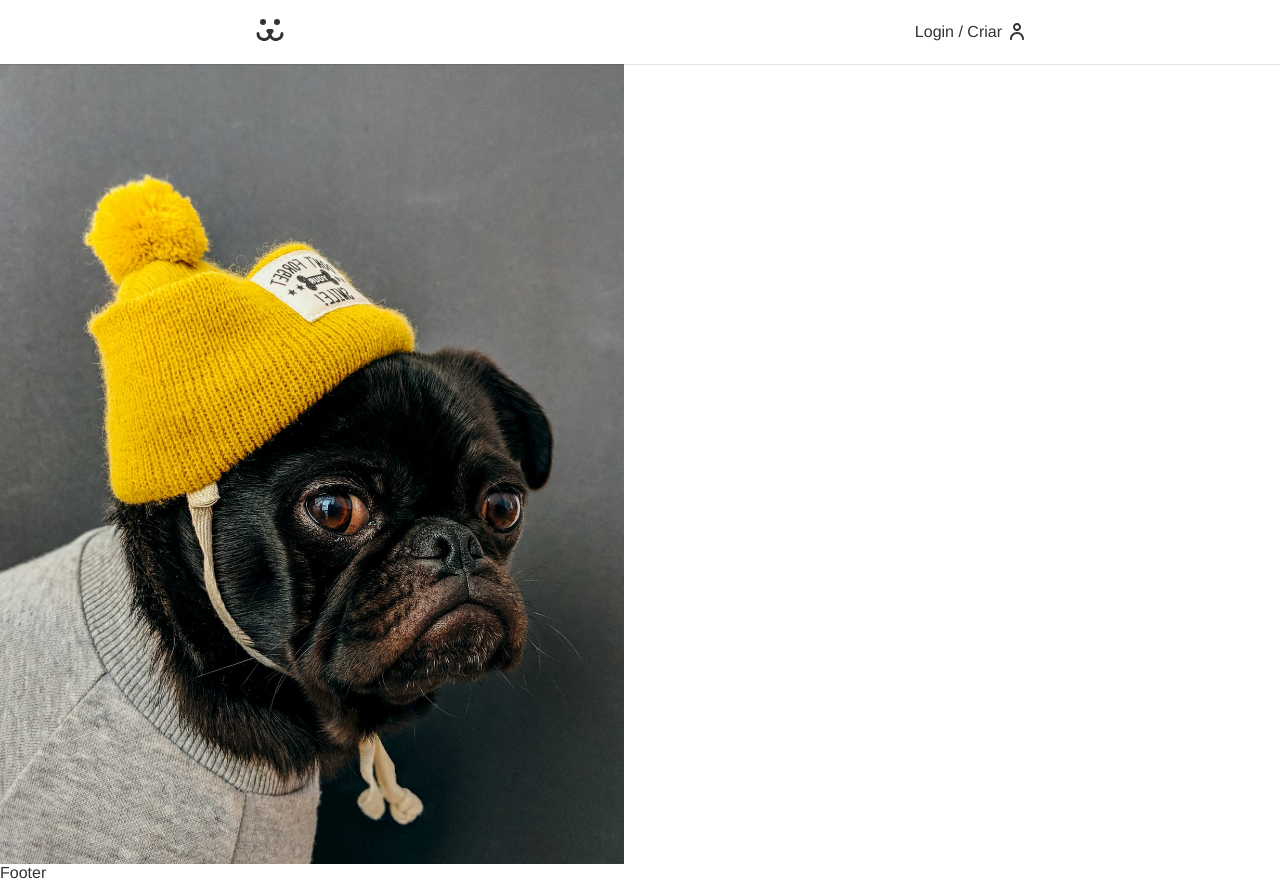
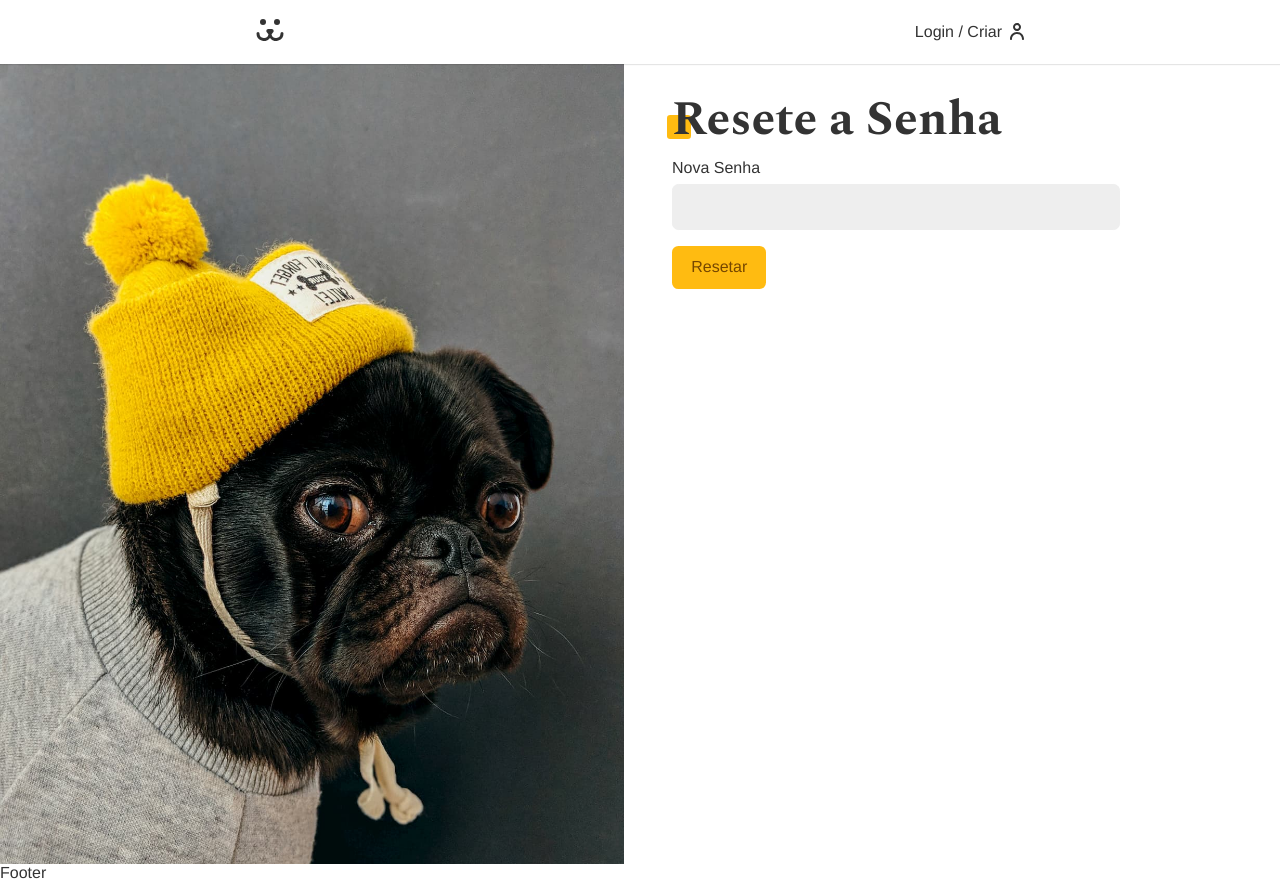
Before and after one commit to DavidGBbr/Dogs, a React (Create React App) app: page /login/resetar in a window 1280 px wide. Built offline with nearby package versions, Linux system fonts and the light colour scheme.

Commit message:
Dogs - #030

```diff
--- a/src/Components/Login/LoginPasswordLost/index.js
+++ b/src/Components/Login/LoginPasswordLost/index.js
@@ -35,9 +35,9 @@
           ) : (
             <Button>Enviar Email</Button>
           )}
-          <Error error={error} />
         </form>
       )}
+      <Error error={error} />
     </section>
   );
 };
--- a/src/Components/Login/LoginPasswordReset/index.js
+++ b/src/Components/Login/LoginPasswordReset/index.js
@@ -1,5 +1,57 @@
-import React from "react";
+import React, { useEffect, useState } from "react";
+import { Input } from "../../Forms/Input";
+import { Button } from "../../Forms/Button";
+import { useForm } from "../../../Hooks/useForm";
+import { useFetch } from "../../../Hooks/useFetch";
+import { PASSWORD_RESET } from "../../../api";
+import { Error } from "../../Helper/Error";
+import { useNavigate } from "react-router-dom";
 
 export const LoginPasswordReset = () => {
-  return <div></div>;
+  const [login, setLogin] = useState("");
+  const [key, setKey] = useState("");
+  const password = useForm("password");
+  const { error, loading, request } = useFetch();
+  const navigate = useNavigate();
+
+  useEffect(() => {
+    const params = new URLSearchParams(window.location.search);
+    const key = params.get("key");
+    const login = params.get("login");
+    if (key) setKey(key);
+    if (login) setLogin(login);
+  }, []);
+
+  async function handleSubmit(event) {
+    event.preventDefault();
+    if (password.validate()) {
+      const { url, options } = PASSWORD_RESET({
+        login,
+        key,
+        password: password.value,
+      });
+      const { response } = await request(url, options);
+      if (response.ok) navigate("/login");
+    }
+  }
+
+  return (
+    <div>
+      <form onSubmit={handleSubmit}>
+        <h1 className="title">Resete a Senha</h1>
+        <Input
+          label="Nova Senha"
+          type="password"
+          name="password"
+          {...password}
+        />
+        {loading ? (
+          <Button disabled>Resetando...</Button>
+        ) : (
+          <Button>Resetar</Button>
+        )}
+      </form>
+      <Error error={error} />
+    </div>
+  );
 };
--- a/src/api.js
+++ b/src/api.js
@@ -121,3 +121,16 @@
     },
   };
 }
+
+export function PASSWORD_RESET(body) {
+  return {
+    url: API_URL + "/api/password/reset",
+    options: {
+      method: "POST",
+      headers: {
+        "Content-Type": "application/json",
+      },
+      body: JSON.stringify(body),
+    },
+  };
+}
```
